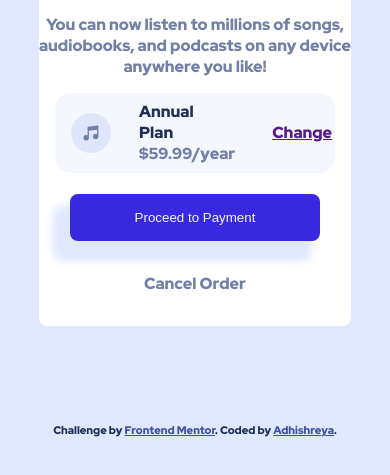
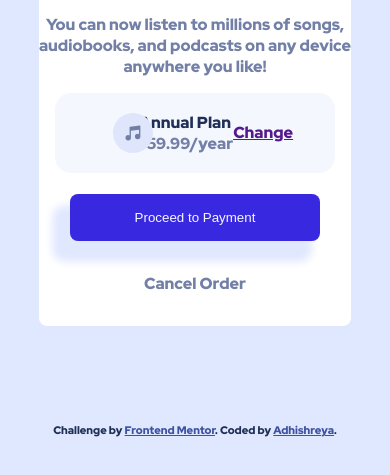
Before and after one commit to Adhishreya/order-summary-component-main, a plain HTML site: page index.html in a window 390 px wide. Shown: the part 323-798 px from the top of the page. Drawn offline with Linux system fonts and the light colour scheme.

Commit message:
Update style.css

```diff
--- a/style.css
+++ b/style.css
@@ -47,7 +47,8 @@
     {
         font-size: 16px;
         text-align: center;
-        width: 50%;
+        /* width: 100px; */
+        width: 90%;
         color: hsl(224, 23%, 55%);
         /* margin-left: 50%; */
         /* transform: translate(-50%,10%); */
@@ -83,9 +84,10 @@
     }
     .sub-card p
     {
-        width: 50%;
+        width: fit-content;
         height: fit-content;
-
+        display: flex;
+        flex-direction: row;
     }
     .sub-card
     {
@@ -102,7 +104,7 @@
     }
     .card a
     {
-        width: 100px;
+        width: fit-content;
         height: fit-content;
         /* position: relative; */
         /* top:40% */
@@ -150,10 +152,10 @@
     }
     .cancel-button:hover{cursor: pointer;color: hsl(223, 47%, 23%);}
     button:hover{cursor: pointer;background-color: hsl(245, 68%, 75%);;}
-    @media only screen and (max-width:410px)
+    @media only screen and (max-width:580px)
     {
         body{background-image: url('./images/pattern-background-mobile.svg');}
         .container{width: 80%;}
         .card{width:90%}
-        .sub-card{width: 100%;}
+        .sub-card{width: fit-content;}
     }
```
